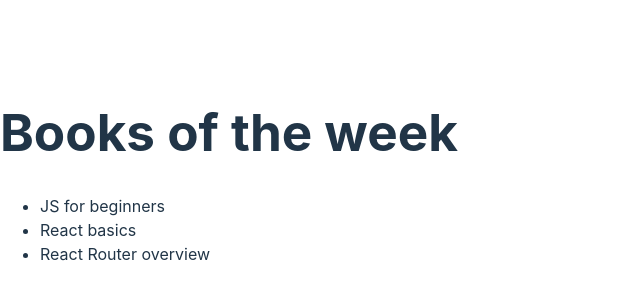
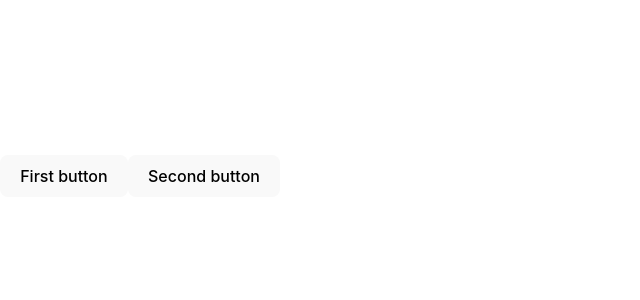
Before and after one commit to nasteap2015/my-react-project, a React (Vite) app: page / in a window 1280 px wide. Shown: the part 224-524 px from the top of the page, without its empty margins (0-640 px from the left). Built offline with nearby package versions, Linux system fonts and the light colour scheme.

Commit message:
practice

```diff
--- a/src/components/App.jsx
+++ b/src/components/App.jsx
@@ -1,20 +1,18 @@
 // src/App.jsx
 
-import BookList from './Product.jsx';
+const App = () => {
+	const handleClick = (evt) => {
+		console.log(evt);
+	};
 
-const favouriteBooks = [
-  { id: "id-1", name: "JS for beginners" },
-  { id: "id-2", name: "React basics" },
-  { id: "id-3", name: "React Router overview" }
-];
-
-const App = () => {
-  return (
-    <>
-			<h1>Books of the week</h1>
-      <BookList books={favouriteBooks} />
-    </>
-  );
+	return (
+		<>
+			<button onClick={handleClick}>First button</button>
+			<button onClick={evt => console.log(evt)}>Second button</button>
+		</>
+	);
 };
 
+
+
 export default App;
--- a/src/main.jsx
+++ b/src/main.jsx
@@ -2,21 +2,6 @@ import React from 'react'
 import ReactDOM from 'react-dom/client'
 import App from './components/App.jsx'
 import './index.css'
-
-const userData = {
-  username: "Jacques Gluke",
-  tag: "jgluke",
-  location: "Ocho Rios, Jamaica",
-  avatar: "https://cdn-icons-png.flaticon.com/512/2922/2922506.png",
-  stats: {
-    followers: 5603,
-    views: 4827,
-    likes: 1308
-  }
-};
-
-const userJ = JSON.stringify(userData);
-console.log(userJ);
 
 ReactDOM.createRoot(document.getElementById('root')).render(
   <React.StrictMode>
```
